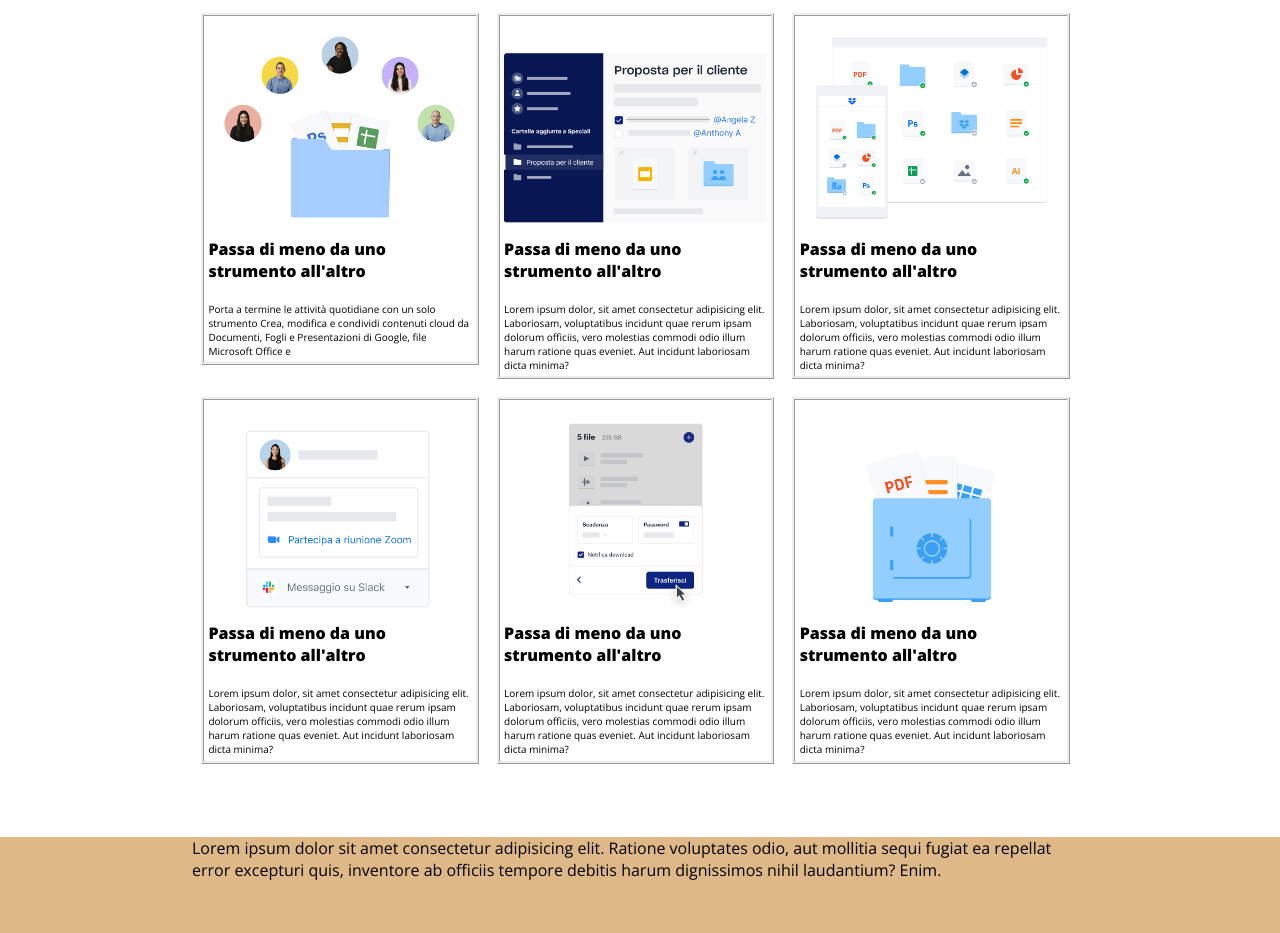
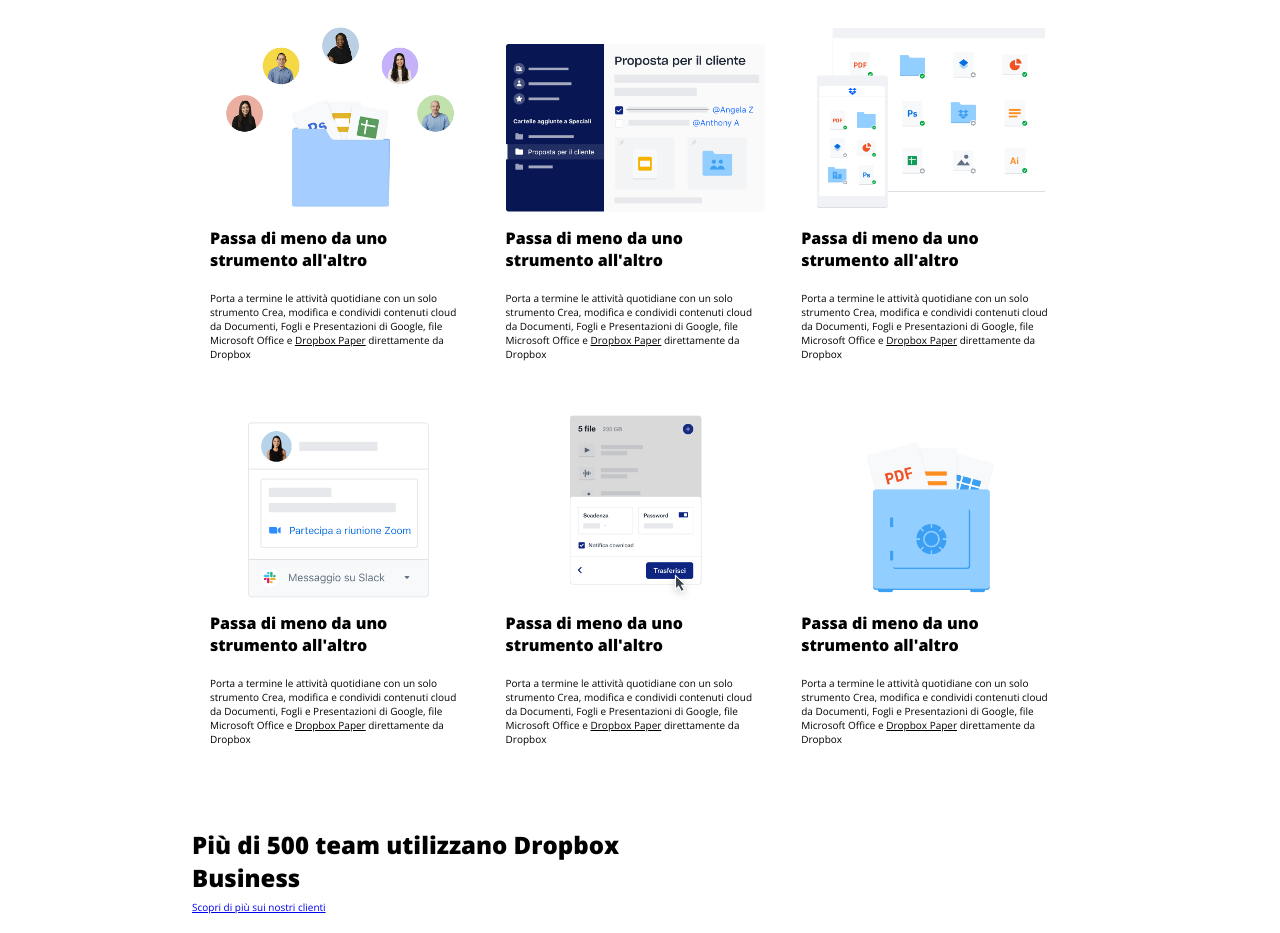
Before and after one commit to katiemathis/htmlcss-dropbox, a plain HTML site: page index.html in a window 1280 px wide. Shown: the part 2040-2973 px from the top of the page. Drawn offline with nearby package versions, Linux system fonts and the light colour scheme.

Commit message:
standalone text section

```diff
--- a/css/style.css
+++ b/css/style.css
@@ -299,10 +299,9 @@ hr {
     min-height: 200px;
     width: 31%;
     margin: 1%;
-    padding: .5%;
+    padding: 1%;
     float: left;
     overflow: none;
-    border-style:ridge;
 }
 
 .info-card img {
@@ -314,9 +313,16 @@ hr {
     padding-bottom: 10px;
 }
 
-#standalone-text {
-    min-height: 150px;
-    background-color: burlywood;
+.underline {
+    text-decoration: underline;
+}
+
+
+#standalone-text .content .fifty-percent-width {
+    min-height: 70px;
+    width: 50%;
+    text-align: left;
+    margin-bottom: 20px;
 }
 
 /* TEAM LIST */
--- a/index.html
+++ b/index.html
@@ -191,39 +191,39 @@
             <div id="gallery">
                 <div class="content row">
                     <div id="gallery-header">
-                        <h1>Esegui più operazioni con Dropbox Business</h1>
+                        <h2>Esegui più operazioni con Dropbox Business</h1>
                     </div>
                     <div class="info-card">
                         <img src="img/business-feature-switching-tools.png" alt="Switching Tools">
                         <h4>Passa di meno da uno strumento all'altro</h4>
-                        <p class="ten-px">Porta a termine le attività quotidiane con un solo strumento Crea, modifica e condividi contenuti cloud da Documenti, Fogli e Presentazioni di Google, file Microsoft Office e <span D Paper direttamente da Dropbox</p>
+                        <p class="ten-px">Porta a termine le attività quotidiane con un solo strumento Crea, modifica e condividi contenuti cloud da Documenti, Fogli e Presentazioni di Google, file Microsoft Office e <span class="underline">Dropbox Paper</span> direttamente da Dropbox</p>
                     </div>
                     <div class="info-card">
                         <img src="img/business-feature-coordinate-it.png" alt="Coordinate">
                         <h4>Passa di meno da uno strumento all'altro</h4>
-                        <p class="ten-px">Lorem ipsum dolor, sit amet consectetur adipisicing elit. Laboriosam, voluptatibus incidunt quae rerum ipsam dolorum officiis, vero molestias commodi odio illum harum ratione quas eveniet. Aut incidunt laboriosam dicta minima?</p>
+                        <p class="ten-px">Porta a termine le attività quotidiane con un solo strumento Crea, modifica e condividi contenuti cloud da Documenti, Fogli e Presentazioni di Google, file Microsoft Office e <span class="underline">Dropbox Paper</span> direttamente da Dropbox</p>
                     </div>
                     <div class="info-card">
                         <img src="img/business-feature-multi-device.png" alt="Multi-device">                        <h4>Passa di meno da uno strumento all'altro</h4>
-                        <p class="ten-px">Lorem ipsum dolor, sit amet consectetur adipisicing elit. Laboriosam, voluptatibus incidunt quae rerum ipsam dolorum officiis, vero molestias commodi odio illum harum ratione quas eveniet. Aut incidunt laboriosam dicta minima?</p>
+                        <p class="ten-px">Porta a termine le attività quotidiane con un solo strumento Crea, modifica e condividi contenuti cloud da Documenti, Fogli e Presentazioni di Google, file Microsoft Office e <span class="underline">Dropbox Paper</span> direttamente da Dropbox</p>
 
                     </div>
                     <div class="info-card">
                         <img src="img/business-feature-integrations-it.png" alt="Integrations">
                         <h4>Passa di meno da uno strumento all'altro</h4>
-                        <p class="ten-px">Lorem ipsum dolor, sit amet consectetur adipisicing elit. Laboriosam, voluptatibus incidunt quae rerum ipsam dolorum officiis, vero molestias commodi odio illum harum ratione quas eveniet. Aut incidunt laboriosam dicta minima?</p>
+                        <p class="ten-px">Porta a termine le attività quotidiane con un solo strumento Crea, modifica e condividi contenuti cloud da Documenti, Fogli e Presentazioni di Google, file Microsoft Office e <span class="underline">Dropbox Paper</span> direttamente da Dropbox</p>
 
                     </div>
                     <div class="info-card">
                         <img src="img/business-feature-send-files-it.png" alt="Send business-feature-send-files-it">
                         <h4>Passa di meno da uno strumento all'altro</h4>
-                        <p class="ten-px">Lorem ipsum dolor, sit amet consectetur adipisicing elit. Laboriosam, voluptatibus incidunt quae rerum ipsam dolorum officiis, vero molestias commodi odio illum harum ratione quas eveniet. Aut incidunt laboriosam dicta minima?</p>
+                        <p class="ten-px">Porta a termine le attività quotidiane con un solo strumento Crea, modifica e condividi contenuti cloud da Documenti, Fogli e Presentazioni di Google, file Microsoft Office e <span class="underline">Dropbox Paper</span> direttamente da Dropbox</p>
 
                     </div>
                     <div class="info-card">
                         <img src="img/business-feature-security.png" alt="Security">
                         <h4>Passa di meno da uno strumento all'altro</h4>
-                        <p class="ten-px">Lorem ipsum dolor, sit amet consectetur adipisicing elit. Laboriosam, voluptatibus incidunt quae rerum ipsam dolorum officiis, vero molestias commodi odio illum harum ratione quas eveniet. Aut incidunt laboriosam dicta minima?</p>
+                        <p class="ten-px">Porta a termine le attività quotidiane con un solo strumento Crea, modifica e condividi contenuti cloud da Documenti, Fogli e Presentazioni di Google, file Microsoft Office e <span class="underline">Dropbox Paper</span> direttamente da Dropbox</p>
 
                     </div>
                 </div>
@@ -238,7 +238,10 @@
     <div class="container">
         <div id="standalone-text">
             <div class="content">
-                <p>Lorem ipsum dolor sit amet consectetur adipisicing elit. Ratione voluptates odio, aut mollitia sequi fugiat ea repellat error excepturi quis, inventore ab officiis tempore debitis harum dignissimos nihil laudantium? Enim.</p>
+                <div class="fifty-percent-width">
+                    <h2>Più di 500 team utilizzano Dropbox Business</h2>
+                    <a href="#" class="ten-px">Scopri di più sui nostri clienti</a>
+                </div>
             </div>
         </div>
     </div>
```
